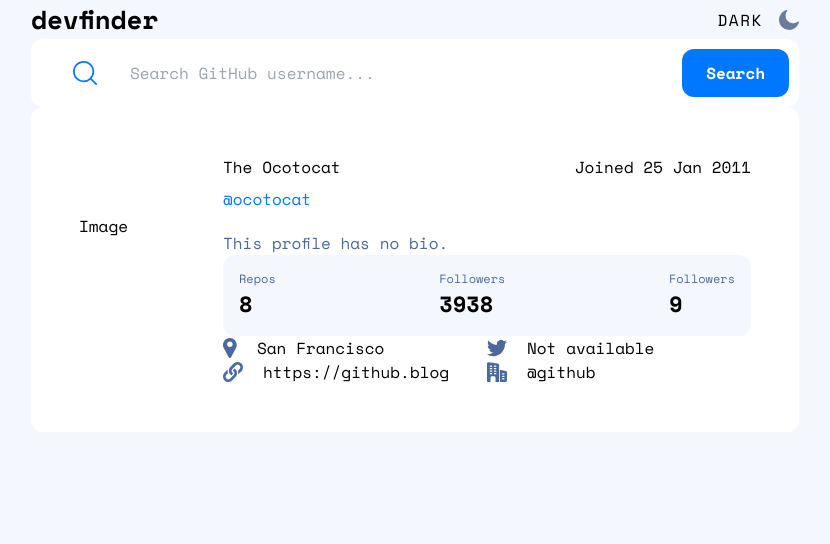
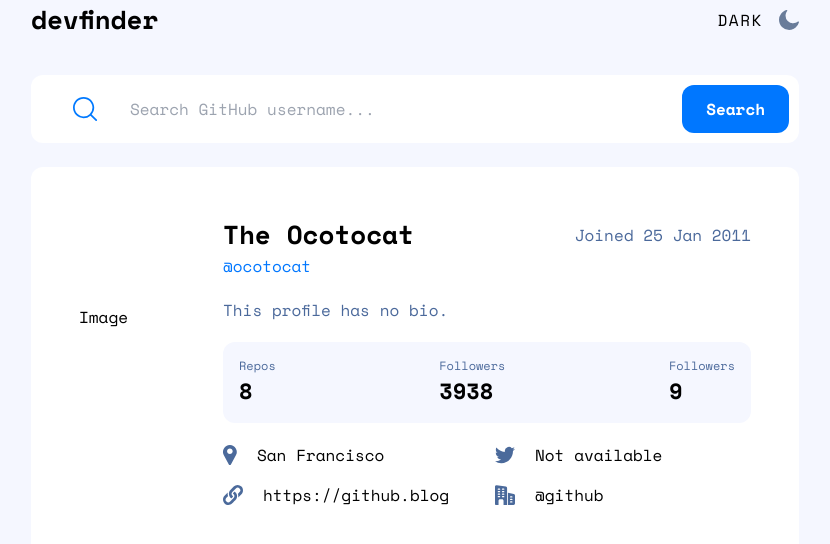
Before and after one commit to dominikrubroeder/github-user-search-app, a Next.js app: page / in a window 1280 px wide. Shown: the top 544 px of the page, without its empty margins (225-1055 px from the left). Built offline with nearby package versions, Linux system fonts and the light colour scheme.

Commit message:
Continue building app UI

```diff
--- a/components/GitHubUserCard.tsx
+++ b/components/GitHubUserCard.tsx
@@ -6,14 +6,14 @@
 
 const GitHubUserCard = () => {
   return (
-    <div className="flex items-center bg-white p-12 gap-8 rounded-xl max-w-screen-md m-auto">
+    <div className="flex items-center bg-white p-12 gap-8 rounded-xl max-w-screen-md m-auto w-full">
       <div className="rounded-full w-28 h-28">Image</div>
 
-      <div className="flex-1">
-        <div className="grid gap-2 mb-5">
+      <div className="grid gap-5 flex-1">
+        <div>
           <header className="flex items-center justify-between gap-2">
-            <h1>The Ocotocat</h1>
-            <span className="text-app-lm-primary-blue-desaturated">
+            <h1 className="font-bold text-[1.625rem]">The Ocotocat</h1>
+            <span className="text-app-primary-lm-blue-desaturated">
               Joined 25 Jan 2011
             </span>
           </header>
@@ -48,7 +48,7 @@
           </div>
         </div>
 
-        <div className="grid grid-cols-2">
+        <div className="grid gap-4 grid-cols-2">
           <div className="flex items-center gap-5">
             <IconLocation />
             <span>San Francisco</span>
--- a/components/SearchBar.tsx
+++ b/components/SearchBar.tsx
@@ -3,7 +3,7 @@
 
 const SearchBar = () => {
   return (
-    <div className="flex items-center bg-white p-2.5 gap-8 rounded-xl max-w-screen-md m-auto">
+    <div className="flex items-center bg-white p-2.5 gap-8 rounded-xl max-w-screen-md m-auto w-full">
       <div className="pl-8">
         <IconSearch />
       </div>
--- a/components/TheHeader.tsx
+++ b/components/TheHeader.tsx
@@ -3,7 +3,7 @@
 
 const TheHeader: React.FC = () => {
   return (
-    <header className="flex items-center justify-between max-w-screen-md m-auto">
+    <header className="flex items-center justify-between max-w-screen-md m-auto w-full">
       <div className="font-bold text-[1.625rem]">devfinder</div>
       <button className="flex items-center gap-4">
         <span className="uppercase tracking-widest">Dark</span> <IconMoon />
--- a/pages/index.tsx
+++ b/pages/index.tsx
@@ -16,10 +16,13 @@
         <link rel="icon" href="/favicon.ico" />
       </Head>
 
-      <main>
+      <main className="grid gap-9">
         <TheHeader />
-        <SearchBar />
-        <GitHubUserCard />
+
+        <section className="grid gap-6">
+          <SearchBar />
+          <GitHubUserCard />
+        </section>
       </main>
     </div>
   );
```
